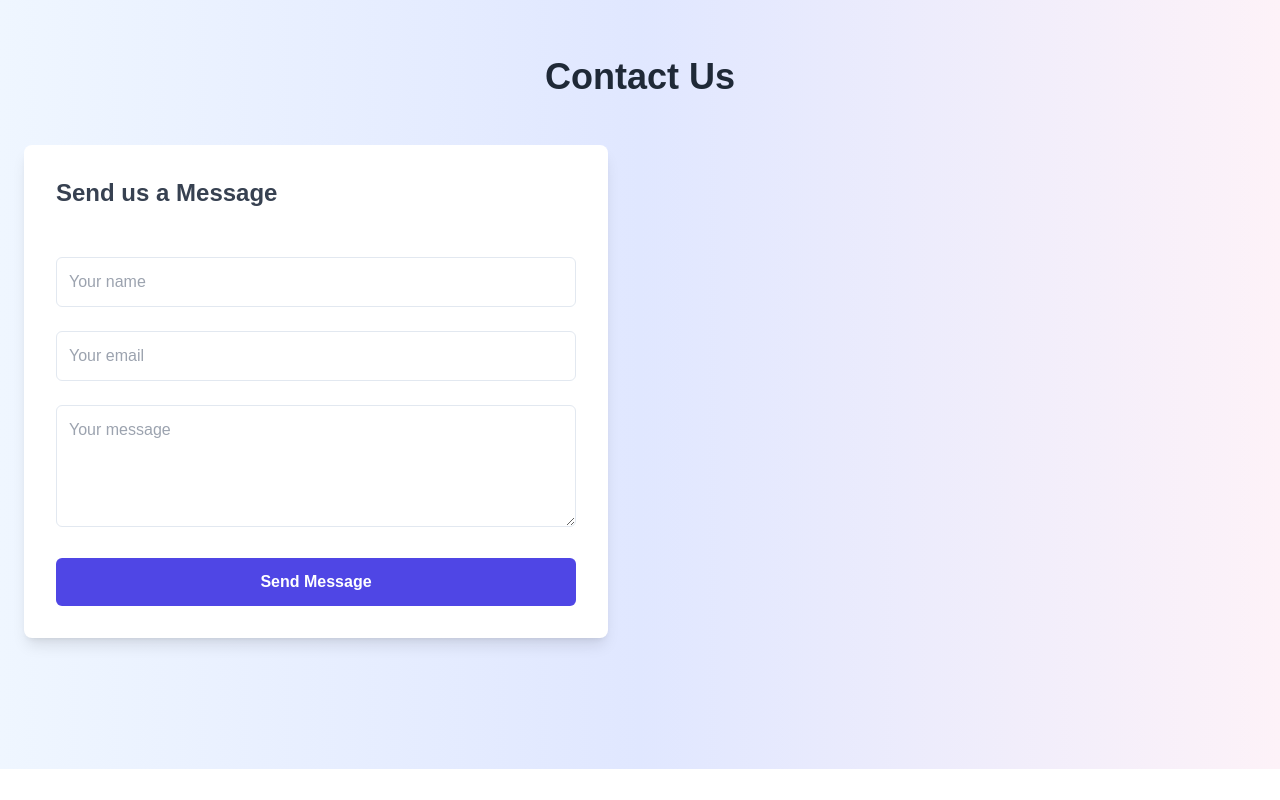
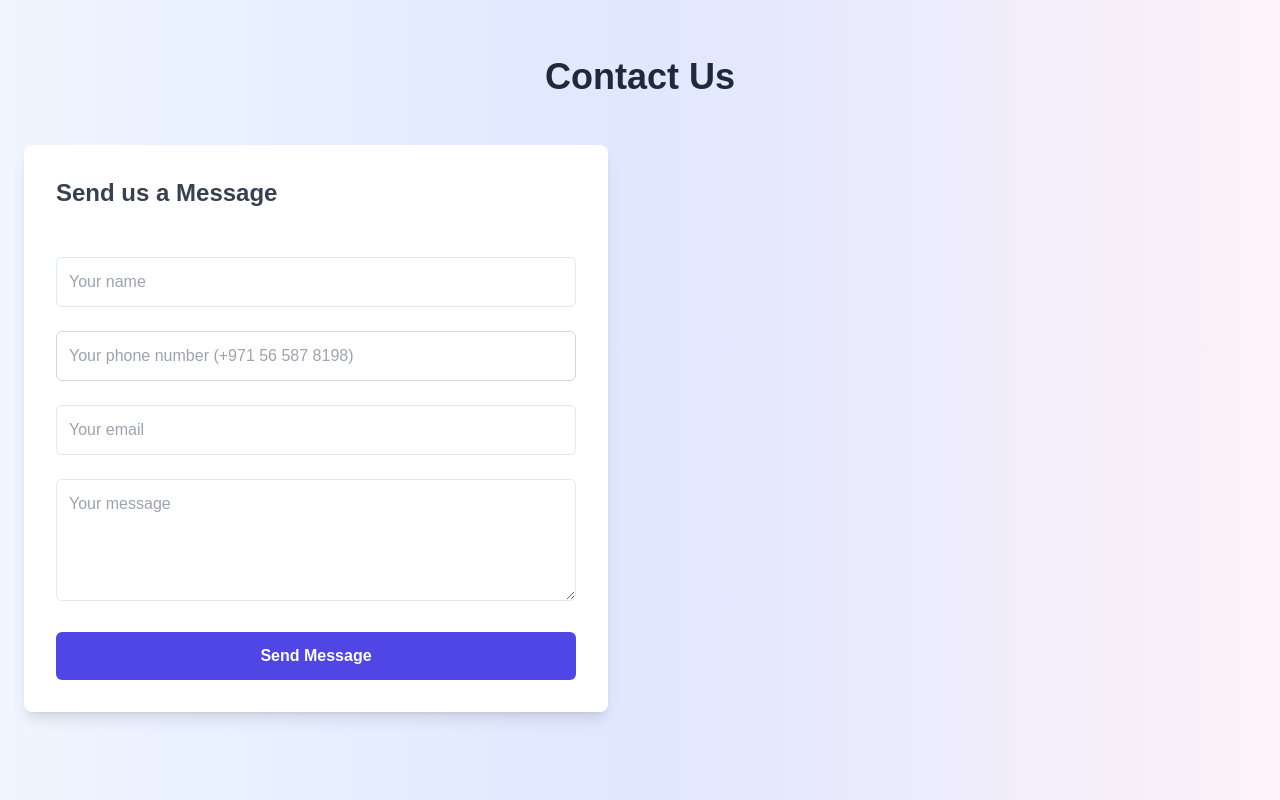
Before and after one commit to celsopuerto/crystalwipe, a Next.js app: page / in a window 1280 px wide. Shown: the part 2191-2991 px from the top of the page. Before the commit the page ends 2960 px from the top, so only its background shows below. Built offline with nearby package versions, Linux system fonts and the light colour scheme.

Commit message:
feat: contactus number and validation

```diff
--- a/src/app/api/send/route.ts
+++ b/src/app/api/send/route.ts
@@ -3,9 +3,9 @@ import { resend } from "@/config/resend"; // Update with actual import
 
 export async function POST(req: Request) {
   try {
-    const { name, email, message } = await req.json();
+    const { name, number, email, message } = await req.json();
 
-    if (!name || !email || !message) {
+    if (!name || !number || !email || !message) {
       return NextResponse.json({
         success: false,
         error: "Fill Up All Fields.",
@@ -16,7 +16,7 @@ export async function POST(req: Request) {
       from: "CrystalWipe <onboarding@resend.dev>",
       to: ["crystalwipecs@gmail.com"],
       subject: "CrystalWipe Contact Form",
-      html: `<h1>Name: ${name}<br>Email: ${email}<br>Message: ${message}</h1>`,
+      html: `<h1>Name: ${name}<br>Phone Number: ${number}<br>Email: ${email}<br>Message: ${message}</h1>`,
     });
 
     if (error) {
--- a/src/components/ContactUs.tsx
+++ b/src/components/ContactUs.tsx
@@ -7,14 +7,26 @@ export default function ContactUs() {
   const [loading, setLoading] = useState(false);
   const [formData, setFormData] = useState({
     name: "",
+    number: "",
     email: "",
     message: "",
   });
+  const [validationErrors, setValidationErrors] = useState({ number: false });
 
   const handleChange = (
     e: React.ChangeEvent<HTMLInputElement | HTMLTextAreaElement>
   ) => {
     const { name, value } = e.target;
+
+    if (name === "number") {
+      const numberWithoutSpaces = value.replace(/\s+/g, ""); // Remove spaces for validation
+      const phoneRegex = /^\+971\d{9}$/; // Regex for the format "+971 followed by 9 digits"
+      setValidationErrors((prevErrors) => ({
+        ...prevErrors,
+        number: !phoneRegex.test(numberWithoutSpaces) && value !== "",
+      }));
+    }
+
     setFormData((prevState) => ({ ...prevState, [name]: value }));
   };
 
@@ -22,13 +34,24 @@ export default function ContactUs() {
     e.preventDefault();
     setLoading(true);
 
+    const processedFormData = {
+      ...formData,
+      number: formData.number.replace(/\s+/g, ""),
+    };
+
+    if (validationErrors.number) {
+      toast.error("Please correct the phone number format before submitting.");
+      setLoading(false);
+      return;
+    }
+
     try {
       const res = await fetch("/api/send", {
         method: "POST",
         headers: {
           "Content-Type": "application/json",
         },
-        body: JSON.stringify(formData), // Ensure formData has the expected fields
+        body: JSON.stringify(processedFormData), // Ensure formData has the expected fields
       });
 
       if (!res.ok) {
@@ -79,6 +102,19 @@ export default function ContactUs() {
               required
             />
             <input
+              type="text"
+              name="number"
+              value={formData.number}
+              onChange={handleChange}
+              placeholder="Your phone number (+971 56 587 8198)"
+              className={`w-full p-3 rounded-md border ${
+                validationErrors.number
+                  ? "border-red-500"
+                  : "border-gray-300 focus:border-transparent"
+              }`}
+              required
+            />
+            <input
               type="email"
               name="email"
               value={formData.email}
```
